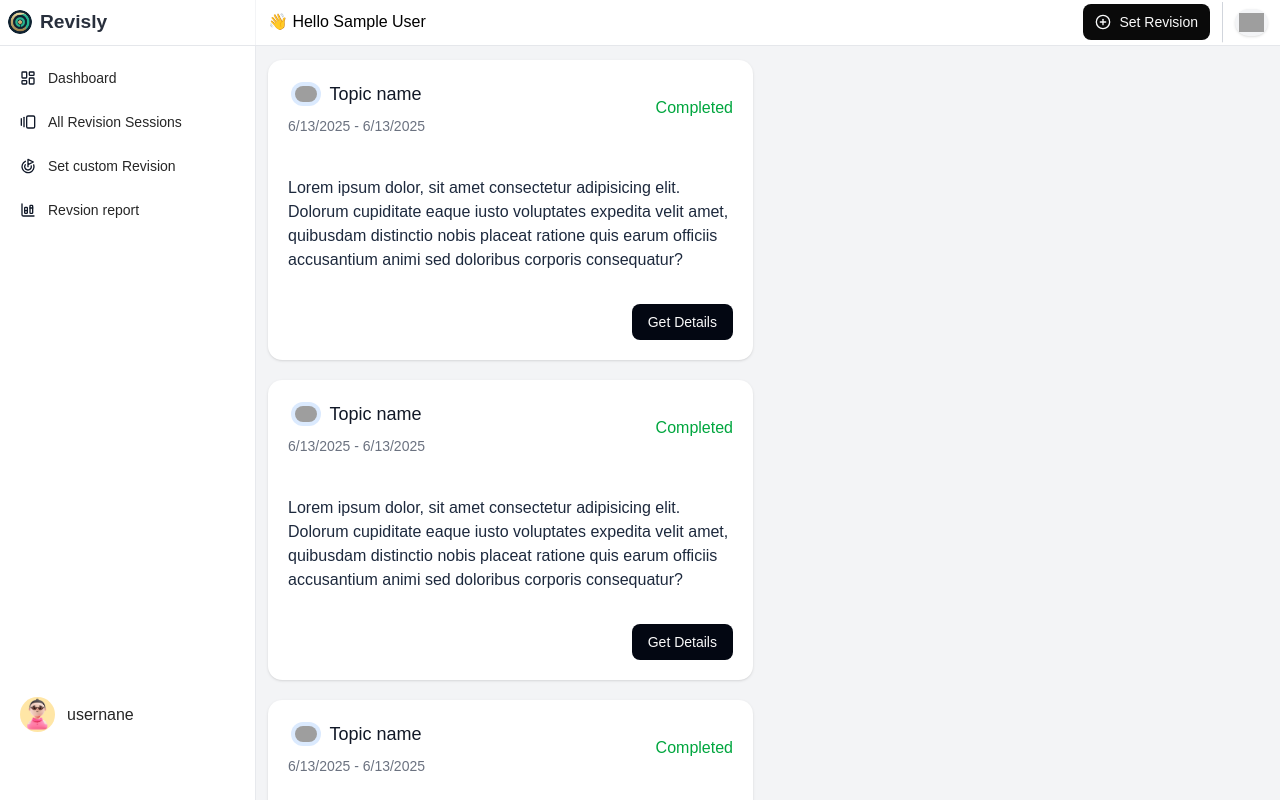
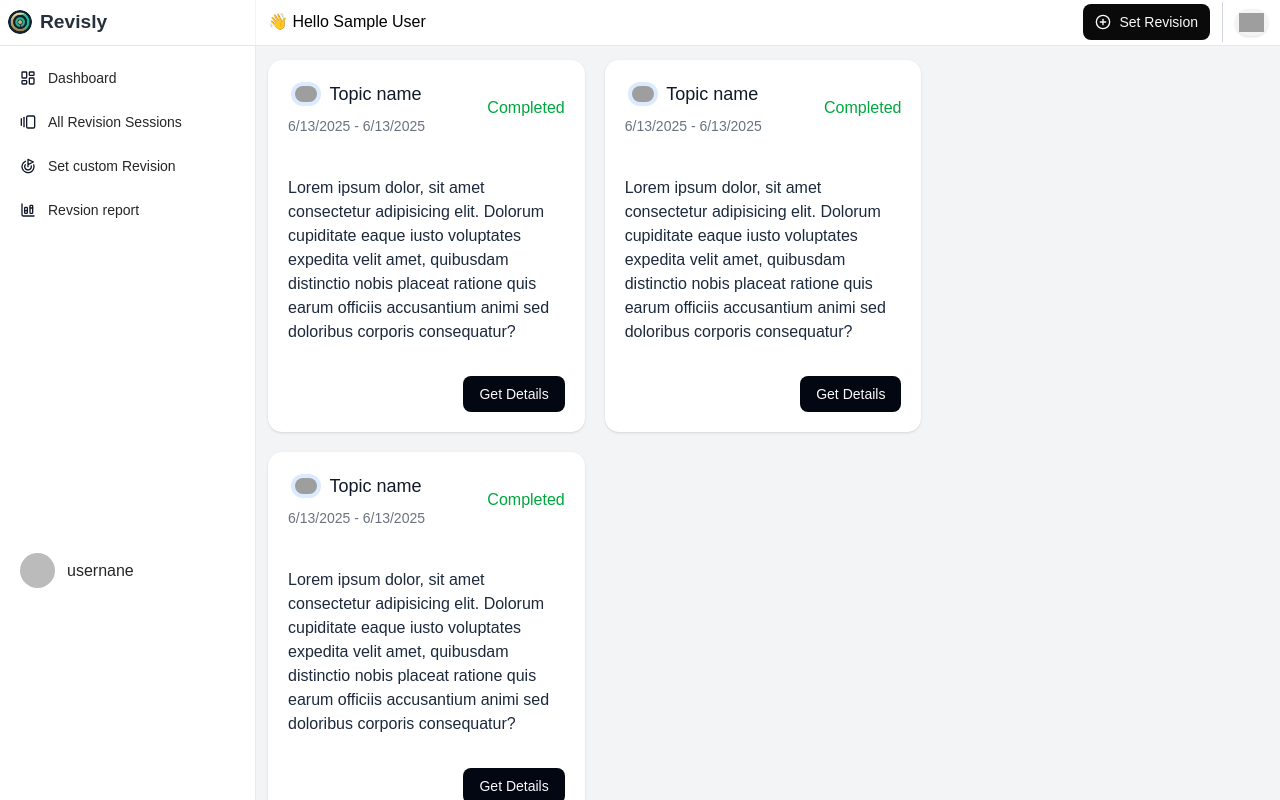
Before and after one commit to ranjit1024/revision, a Next.js app: page /revisly/all in a window 1280 px wide. Shown: the top 800 px of the page. Built offline with nearby package versions, Linux system fonts and the light colour scheme; no server answers; sample sign-in values are in the browser's storage; grey boxes are pictures that could not be loaded; a web font is replaced by a local one.

Commit message:
data added to database

```diff
--- a/app/api/auth/[...nextauth]/route.ts
+++ b/app/api/auth/[...nextauth]/route.ts
@@ -1,10 +1,10 @@
 // app/api/auth/[...nextauth]/route.ts
 import NextAuth from "next-auth"
 import GoogleProvider from "next-auth/providers/google"
-import { PrismaAdapter } from "@next-auth/prisma-adapter"
+
 import { PrismaClient } from "@prisma/client"
-const client = new PrismaClient();
-const handler = NextAuth({
+
+export const handler = NextAuth({
 
   providers: [
     GoogleProvider({
--- a/app/auth/signin/page.tsx
+++ b/app/auth/signin/page.tsx
@@ -34,7 +34,8 @@ export default function LoginForm() {
     <div className="flex min-h-screen items-center justify-center bg-white">
       <div className="w-full max-w-lg rounded-2xl p-8 ">
 
-        <h2 className="mb-6 text-center text-2xl font-semibold">Welcome Back</h2>
+        <h2 className=" mb-6 text-center text-2xl font-semibold">Welcome !</h2>
+
 
         <div className="space-y-4">
 
--- a/app/revisly/all/page.tsx
+++ b/app/revisly/all/page.tsx
@@ -21,7 +21,7 @@ export default function Home(){
     variants={containerVariant}
     initial="hidden"
     animate={inView ? "show":"hidden"}
-    className="flex  w-[100%] flex-wrap gap-5 h-[80%] ">
+    className="flex justify-start items-center w-[100%] flex-wrap gap-5 h-[80%] ">
         <Card></Card>
         <Card></Card>
         <Card></Card>
--- a/app/revisly/home/page.tsx
+++ b/app/revisly/home/page.tsx
@@ -3,12 +3,15 @@ import { ChartBarLabelCustom } from "@/components/ui/last5";
 import {Retation} from "@/components/ui/retation";
 
 import { Calendar } from "@/components/ui/calendar";
-import { useState } from "react";
+import { useEffect, useState } from "react";
 import { motion } from "framer-motion";
-
+import newUser from "@/lib/actions/newUser";
+import { da } from "date-fns/locale";
 export default function Home() {
   const [date, setDate] = useState<Date | undefined>(new Date());
-
+  useEffect(()=>{
+    newUser().then(data => console.log(data))
+  },[])
   return (
     <div>
       <div className="w-[100%] ">
--- a/app/revisly/layout.tsx
+++ b/app/revisly/layout.tsx
@@ -136,8 +136,10 @@ export default function Home({ children }: { children: ReactNode }) {
         </div>
       </motion.div>
 
-      <div className="h-[100vh] w-[100%] relative   grid grid-cols-[20%_80%]">
-        <div className="relative">
+      <div className="h-[100%] w-[100%] relative   grid grid-cols-[20%_80%]">
+
+        <div className="">
+
         <motion.div
           initial={{
             x: -20,
@@ -248,9 +250,8 @@ export default function Home({ children }: { children: ReactNode }) {
                 Revsion report
               </p>
             </motion.div>
-
-            <div
-              className={`flex items-end hover:cursor-pointer h-[63vh] relative `}
+             <div
+              className={`flex items-end hover:cursor-pointer h-90 `}
             >
 
               <motion.div
@@ -277,7 +278,7 @@ export default function Home({ children }: { children: ReactNode }) {
                 }
                 <div>
                   <Image
-                    src={User}
+                    src={String(session.user?.image)}
                     width={35}
                     height={20}
                     alt="user"
@@ -293,8 +294,11 @@ export default function Home({ children }: { children: ReactNode }) {
                 </div>
               </motion.div>
             </div>
+
           </div>
+
         </motion.div>
+
         </div>
 
         <div className="p-3 w-[99%]   pt-15 ">
--- a/components/ui/revisionCars.tsx
+++ b/components/ui/revisionCars.tsx
@@ -13,7 +13,7 @@ export default function Card() {
   return (
     <motion.div
     variants={cardVariant}
-    className="max-w-[49%] max-h-[80%] hover:cursor-pointer p-5 bg-card rounded-xl shadow">
+    className="max-w-[32%] max-h-fit hover:cursor-pointer p-5 bg-card rounded-xl shadow">
 
         <div className="flex items-center justify-between">
           <div className="flex gap-2 items-center flex-col ">
--- /dev/null
+++ b/lib/actions/newUser.ts
@@ -0,0 +1,38 @@
+"use server"
+import { getServerSession } from "next-auth";
+import { PrismaClient } from "@prisma/client";
+const client = new PrismaClient();
+import { handler } from "@/app/api/auth/[...nextauth]/route";
+interface userType {
+    user:{
+        name:string,
+        email:string,
+        image:string
+    }
+};
+
+export default async function newUser(){
+    const session : userType | null  = await getServerSession(handler);
+    console.log(session?.user.email)
+    if(session){
+        const existingUser = await client.user.findFirst({
+            where:{
+                email:session?.user.email
+            }
+        })
+        if(existingUser){
+            console.log("User exist")
+            return "you are alredy loged in"
+        }
+        const createUser  = await client.user.create({
+            data:{
+                email:session?.user.email,
+                name:session?.user.name,
+                image:session?.user.image,
+                createdAt:new Date()
+            }
+        })
+        console.log(createUser)
+    }
+    console.log(session)
+}
--- a/next.config.ts
+++ b/next.config.ts
@@ -7,8 +7,9 @@ const nextConfig: NextConfig = {
       {
         protocol:'https',
         hostname: 'img.icons8.com',
-      }
-    ]
+      },
+    ],
+    domains:['lh3.googleusercontent.com']
   }
 };
 
```
Also changed, not shown: 1 other file (tests, documents, lock files or other folders).
